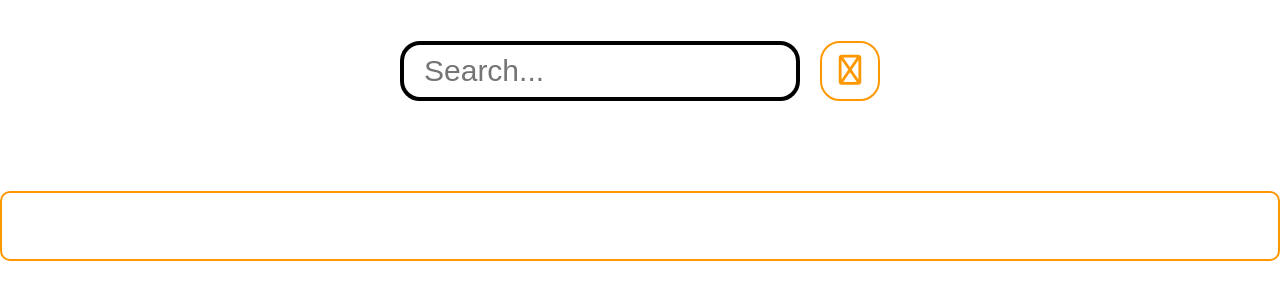
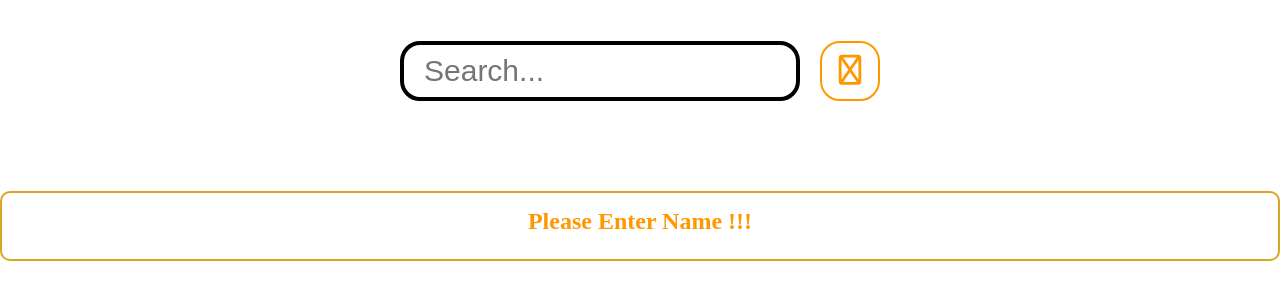
Before and after one commit to carsonideas/nationalize, a website built with Vite: page index.html in a window 1280 px wide. Shown: the part 200-500 px from the top of the page. Built offline with nearby package versions, Linux system fonts and the light colour scheme.

Commit message:
added the 'please search name text as initial state

```diff
--- a/index.html
+++ b/index.html
@@ -34,6 +34,7 @@
       </div>
       <div class="myresultbox">
       <div class="result">
+        <h2>Please Enter Name !!!</h2>
 </div>
       </div>
   </div>
--- a/src/style.css
+++ b/src/style.css
@@ -128,7 +128,14 @@ html {
     height: 7rem;
     width: auto;
     text-align: center;
-    border: 2px solid var(--secondary-color);
+    border: 2px solid goldenrod;
     border-radius: 1rem;
+    color: var(--secondary-color);
+}
+
+h2
+{
+font-size: 24px;
+color: var(--secondary-color);
 
 }
```
